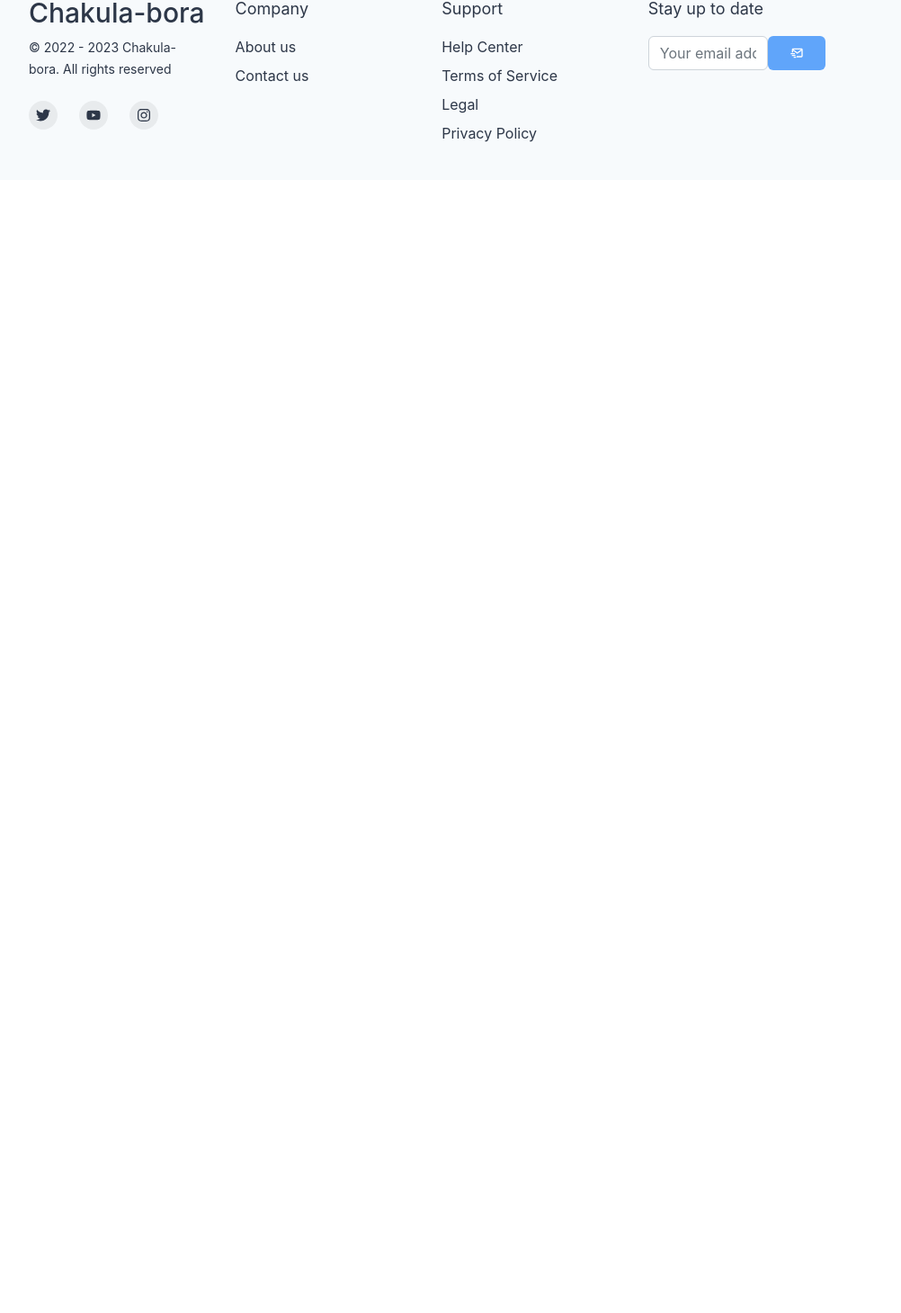
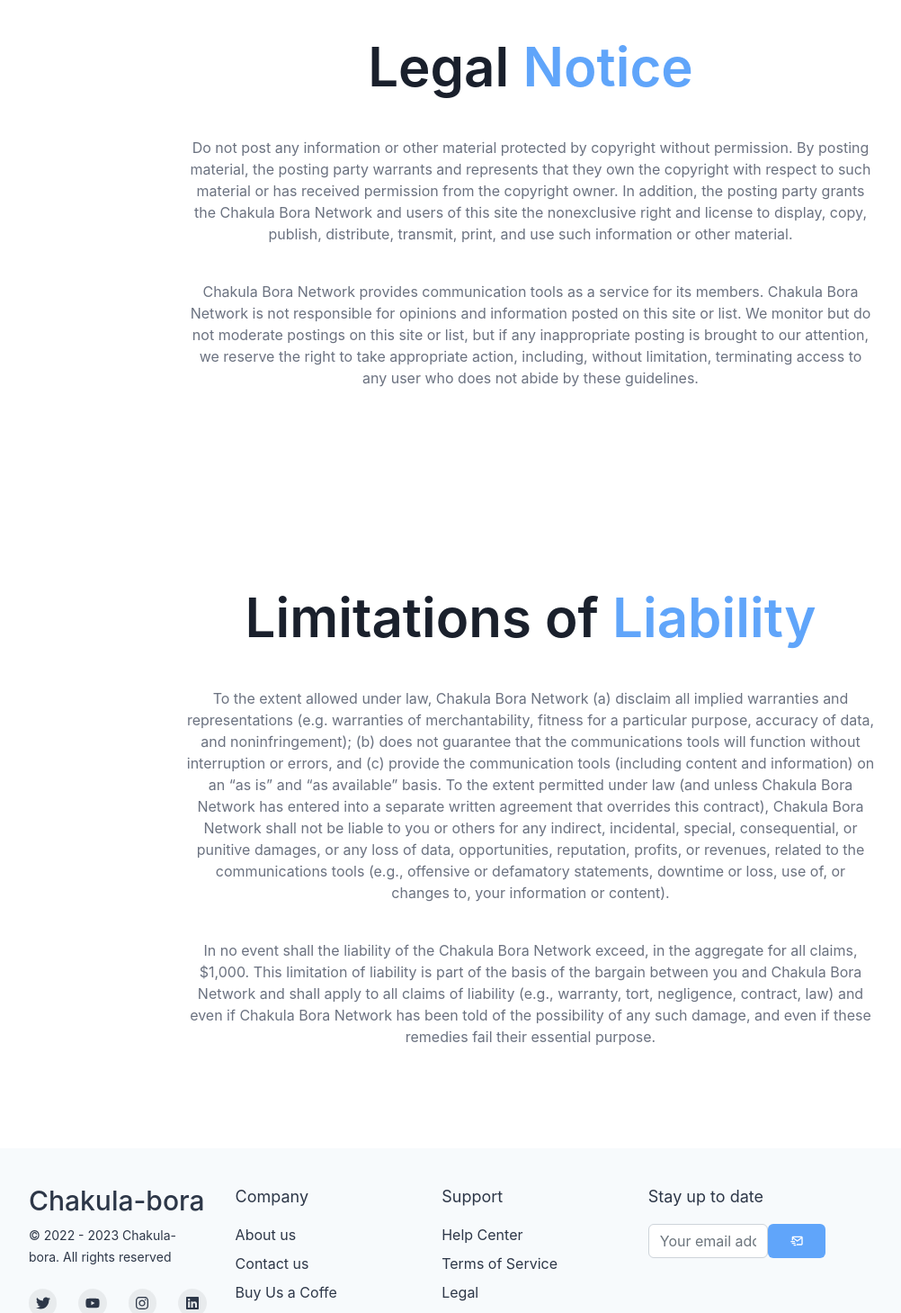
Before and after one commit to uchman005/chakulabora, a Next.js app: page /legal in a window 1280 px wide. Shown: the part 126-1585 px from the top of the page at 90% size, without its empty margins (50-1052 px from the left). Before the commit the page ends 800 px from the top, so only its background shows below. Built offline with nearby package versions, Linux system fonts and the light colour scheme.

Commit message:
Rejecting post

```diff
--- a/src/components/Footer.tsx
+++ b/src/components/Footer.tsx
@@ -2,12 +2,10 @@
     Box,
     chakra,
     VisuallyHidden,
-    Input,
-    IconButton,
     useColorModeValue,
 } from '@chakra-ui/react';
 import { ReactNode } from 'react';
-import { FaInstagram, FaTwitter, FaYoutube } from 'react-icons/fa';
+import { FaInstagram, FaLinkedin, FaTwitter, FaYoutube } from 'react-icons/fa';
 import { BiMailSend } from 'react-icons/bi';
 import Link from 'next/link'
 const Logo = (props: any) => {
@@ -79,6 +77,9 @@
                             <SocialButton label={'Instagram'} href={'#'}>
                                 <FaInstagram />
                             </SocialButton>
+                            <SocialButton label={'Instagram'} href={'#'}>
+                                <FaLinkedin />
+                            </SocialButton>
                         </div>
                     </div>
                     <div className='flex flex-col gap-2'>
@@ -86,11 +87,11 @@
                         <Link href={'/about'}>About us</Link>
                         {/* <Link href={'#'}>Blog</Link> */}
                         <Link href={'/contact'}>Contact us</Link>
-                        {/* <Link href={'#'}>Testimonials</Link> */}
+                        <Link href={'https://www.sandbox.paypal.com/donate/?hosted_button_id=ZECEL77GT3QHL'}>Buy Us a Coffe</Link>
                     </div>
                     <div className='flex flex-col gap-2'>
                         <ListHeader>Support</ListHeader>
-                        <Link href={'/conatct'}>Help Center</Link>
+                        <Link href={'/contact'}>Help Center</Link>
                         <Link href={'/coc'}>Terms of Service</Link>
                         <Link href={'/legal'}>Legal</Link>
                         <Link href={'/privacy'}>Privacy Policy</Link>
--- /dev/null
+++ b/src/pages/api/posts/reject.ts
@@ -0,0 +1,32 @@
+import { NextApiRequest, NextApiResponse } from "next";
+import { dbCon } from "../../../../models";
+import { ResponseFunctions } from "../../../../interface";
+export const config = {
+    api: {
+      bodyParser: {
+        responseLimit: false,
+      },
+    },
+  };
+const approve = async (req: NextApiRequest, res: NextApiResponse) => {
+  const method: keyof ResponseFunctions = req.method as keyof ResponseFunctions;
+  if (method === "POST") {
+    const blob = req.body.blob;
+    const { Post } = await dbCon();
+    let post;
+    try {
+      post = await Post.deleteOne({ blob: blob });
+
+    } catch (err) {
+      post = false;
+    }
+    console.log(post);
+
+    res.status(200).json(post);
+  } else {
+    res
+      .status(400)
+      .json({ error: `No Response for This ${req.method} Request` });
+  }
+};
+export default approve;
--- a/src/pages/legal.tsx
+++ b/src/pages/legal.tsx
@@ -4,7 +4,58 @@
     return (
         <>
             <Navbar />
-            <div> Legal</div>
+            <div className='max-w-7xl'>
+                <div className="text-center flex flex-col justify-center items-center py-20 md:py-28 space-y-8 md:space-y-10">
+                    <h1 className="font-semibold text-3xl sm:text-4xl md:text-6xl leading-110 font-bold">Legal{' '}
+                        <span className='text-blue-400'>
+                            Notice
+                        </span> </h1>
+                    <span className='text-gray-500 max-w-3xl'>
+                        Do not post any information or other material protected by copyright
+                        without permission. By posting material, the posting party warrants
+                        and represents that they own the copyright with respect to such material
+                        or has received permission from the copyright owner. In addition, the posting
+                        party grants the Chakula Bora Network and users of this site the nonexclusive
+                        right and license to display, copy, publish, distribute, transmit,
+                        print, and use such information or other material.
+                    </span>
+                    <span className='text-gray-500 max-w-3xl'>
+                        Chakula Bora Network provides communication tools as a
+                        service for its members. Chakula Bora Network is not
+                        responsible for opinions and information posted on this
+                        site or list. We monitor but do not moderate postings on
+                        this site or list, but if any inappropriate posting is
+                        brought to our attention, we reserve the right to take
+                        appropriate action, including, without limitation, terminating
+                        access to any user who does not abide by these guidelines.
+                    </span>
+                </div>
+                <div className="text-center flex flex-col justify-center items-center py-20 md:py-28 space-y-8 md:space-y-10">
+                    <h1 className="font-semibold text-3xl sm:text-4xl md:text-6xl leading-110 font-bold">Limitations of {' '}
+                        <span className='text-blue-400'>
+                            Liability
+                        </span> </h1>
+                    <span className='text-gray-500 max-w-3xl'>
+                        To the extent allowed under law, Chakula Bora Network
+                        (a) disclaim all implied warranties and representations (e.g. warranties of merchantability, fitness for a particular purpose, accuracy of data, and noninfringement);
+                        (b) does not guarantee that the communications tools will function without interruption or errors, and
+                        (c) provide the communication tools (including content and information) on an “as is” and “as available” basis.
+                        To the extent permitted under law
+                        (and unless Chakula Bora Network has entered into a separate written agreement that overrides this contract),
+                        Chakula Bora Network shall not be liable to you or others for any indirect, incidental, special, consequential,
+                        or punitive damages, or any loss of data, opportunities, reputation, profits, or revenues, related to the communications
+                        tools (e.g., offensive or defamatory statements, downtime or loss, use of, or changes to, your information or content).
+                    </span>
+                    <span className='text-gray-500 max-w-3xl'>
+                        In no event shall the liability of the Chakula Bora Network exceed,
+                        in the aggregate for all claims, $1,000. This limitation of liability
+                        is part of the basis of the bargain between you and Chakula Bora Network
+                        and shall apply to all claims of liability (e.g., warranty, tort, negligence,
+                        contract, law) and even if Chakula Bora Network has been told of the possibility
+                        of any such damage, and even if these remedies fail their essential purpose.
+                    </span>
+                </div>
+            </div >
             <Footer />
         </>
     )
--- a/src/pages/post/[post].tsx
+++ b/src/pages/post/[post].tsx
@@ -225,8 +225,11 @@
   );
 };
 const Post = () => {
-  const handleReject = () => {
-    toast({
+
+  const handleReject = async (id: any) => {
+const res = await axios.post("/api/posts/reject", {blob: id});
+if (res.data.acknowledged){
+  toast({
       title: "Post rejected",
       description:
         "You have rejected this post, A mail will be sent to the user",
@@ -237,6 +240,20 @@
       size: { width: "300", height: "200" },
       variant: "top-accent",
     });
+}else{
+  toast({
+    title: "Post rejecting failed",
+    description:
+      "You have rejected this post, but the process failed unexpectedly",
+    status: "warning",
+    duration: 2000,
+    isClosable: true,
+    position: "top",
+    size: { width: "300", height: "200" },
+    variant: "top-accent",
+  });
+}
+
   };
   const handleAccept = async () => {
     const response = await axios.post("/api/posts/approve", { _id: data?._id });
@@ -371,7 +388,7 @@
             </button>
             <button
               className="btn btn-danger btn-block text-white text-2xl"
-              onClick={handleReject}
+              onClick={()=>handleReject(data.blob)}
             >
               Reject
             </button>
--- a/src/pages/privacy.tsx
+++ b/src/pages/privacy.tsx
@@ -4,7 +4,11 @@
     return(
         <>
     <Navbar/>
-    <div>Privacy Policy</div>
+    <div className='max-w-7xl'>
+                <div className="text-center flex flex-col justify-center items-center py-20 md:py-28 space-y-8 md:space-y-10">
+                    Privacy Policy
+                </div>
+            </div>
     <Footer />
     </>
     )
```
